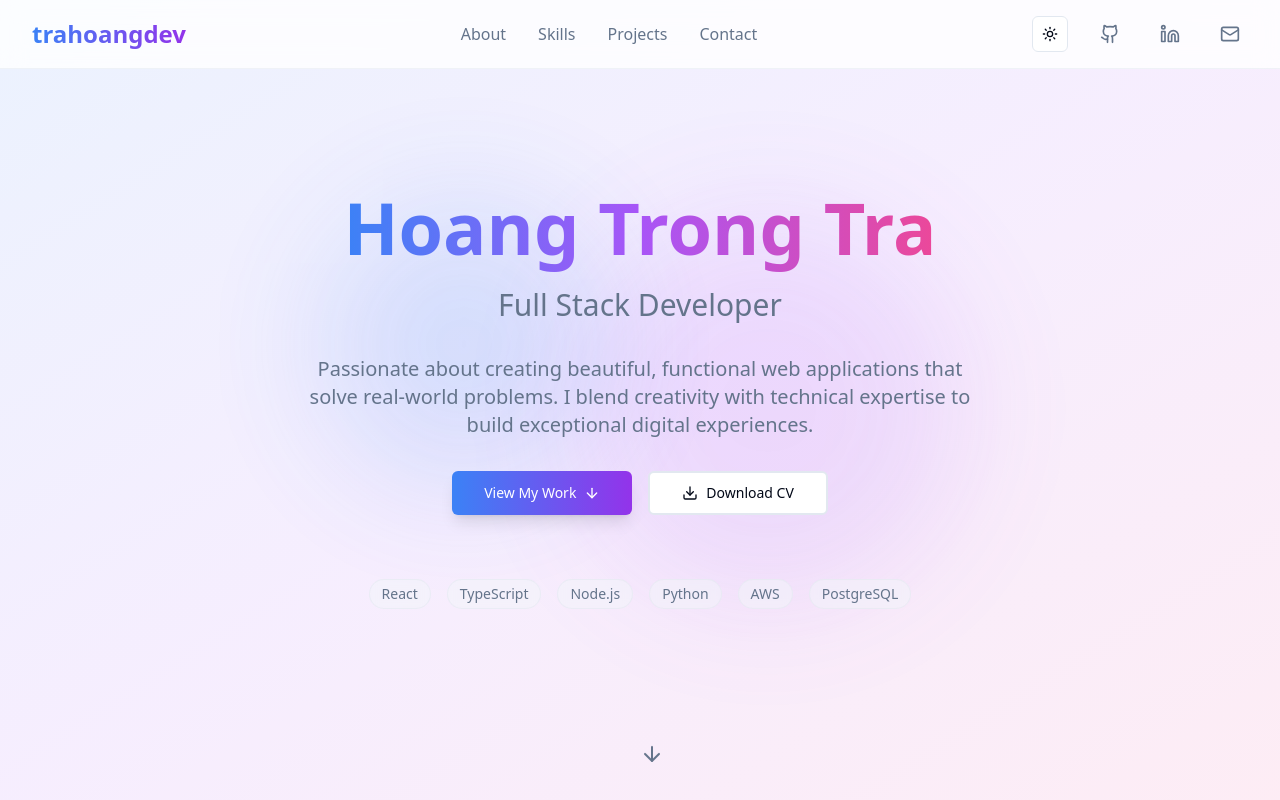
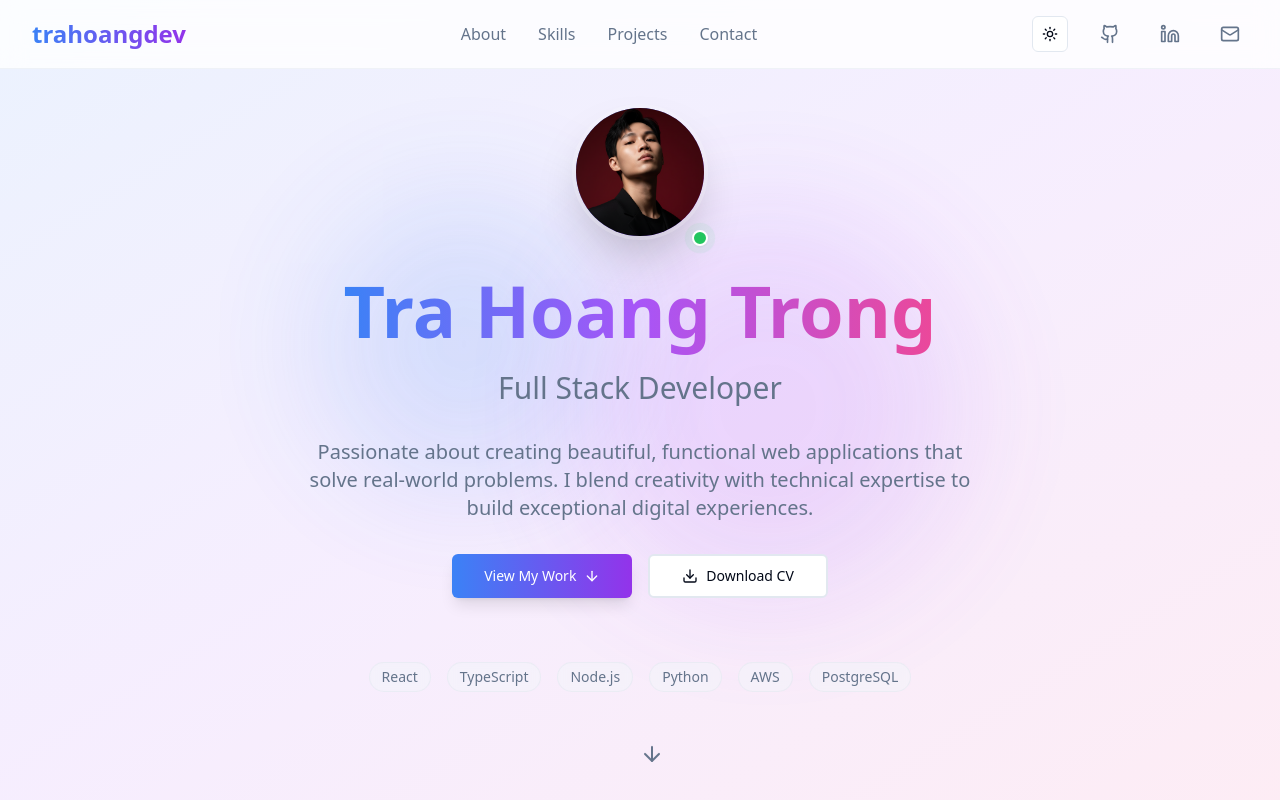
Before and after one commit to trahoangdev/trahoangdev-portfolio, a React (Vite) app: page / in a window 1280 px wide. Shown: the top 800 px of the page. Built offline with nearby package versions, Linux system fonts and the light colour scheme.

Commit message:
updated avatar

```diff
--- a/src/components/sections/Hero.tsx
+++ b/src/components/sections/Hero.tsx
@@ -1,6 +1,7 @@
 
 import { ArrowDown, Download } from 'lucide-react';
 import { Button } from '@/components/ui/button';
+import { Avatar } from '@/components/ui/avatar';
 import { useCurrentTheme } from '@/hooks/use-theme';
 
 const Hero = () => {
@@ -28,9 +29,20 @@ const Hero = () => {
       <div className="container mx-auto px-4 sm:px-6 lg:px-8 relative z-10">
         <div className="text-center max-w-4xl mx-auto">
           <div className="mb-8 animate-fade-in">
+            {/* Avatar */}
+            <div className="flex justify-center mb-8">
+              <Avatar
+                src="/avatar.png"
+                alt="Tra Hoang Trong"
+                size="2xl"
+                fallback="HT"
+                className="ring-4 ring-white/20 shadow-2xl hover:scale-105 transition-transform duration-300"
+              />
+            </div>
+
             <h1 className="text-5xl md:text-7xl font-bold mb-6">
               <span className="bg-gradient-to-r from-blue-500 via-purple-500 to-pink-500 bg-clip-text text-transparent">
-                Hoang Trong Tra
+                Tra Hoang Trong
               </span>
             </h1>
             <h2 className="text-2xl md:text-3xl text-muted-foreground mb-8">
--- a/src/components/ui/avatar.tsx
+++ b/src/components/ui/avatar.tsx
@@ -1,48 +1,91 @@
 import * as React from "react"
-import * as AvatarPrimitive from "@radix-ui/react-avatar"
-
 import { cn } from "@/lib/utils"
 
-const Avatar = React.forwardRef<
-  React.ElementRef<typeof AvatarPrimitive.Root>,
-  React.ComponentPropsWithoutRef<typeof AvatarPrimitive.Root>
->(({ className, ...props }, ref) => (
-  <AvatarPrimitive.Root
+interface AvatarProps extends React.HTMLAttributes<HTMLDivElement> {
+  src?: string
+  alt?: string
+  size?: "sm" | "md" | "lg" | "xl" | "2xl"
+  fallback?: string
+  className?: string
+}
+
+const sizeClasses = {
+  sm: "w-8 h-8",
+  md: "w-12 h-12",
+  lg: "w-16 h-16",
+  xl: "w-24 h-24",
+  "2xl": "w-32 h-32"
+}
+
+const Avatar = React.forwardRef<HTMLDivElement, AvatarProps>(
+  ({ src, alt = "Avatar", size = "2xl", fallback, className, ...props }, ref) => {
+    const [imageError, setImageError] = React.useState(false)
+
+    const handleImageError = () => {
+      setImageError(true)
+    }
+
+    return (
+      <div className="relative inline-block">
+        <div
           ref={ref}
           className={cn(
-      "relative flex h-10 w-10 shrink-0 overflow-hidden rounded-full",
+            "relative inline-flex items-center justify-center rounded-full overflow-hidden bg-gradient-to-br from-blue-500 to-purple-600 text-white font-semibold shadow-lg",
+            "transition-all duration-300 ease-in-out",
+            "hover:shadow-xl hover:shadow-blue-500/25",
+            sizeClasses[size],
             className
           )}
           {...props}
+        >
+          {src && !imageError ? (
+            <img
+              src={src}
+              alt={alt}
+              className="w-full h-full object-cover transition-transform duration-300 hover:scale-105"
+              onError={handleImageError}
             />
-))
-Avatar.displayName = AvatarPrimitive.Root.displayName
+          ) : (
+            <div className="flex items-center justify-center w-full h-full">
+              {fallback ? (
+                <span className="text-sm font-bold">
+                  {fallback}
+                </span>
+              ) : (
+                <svg
+                  className="w-1/2 h-1/2"
+                  fill="currentColor"
+                  viewBox="0 0 20 20"
+                  xmlns="http://www.w3.org/2000/svg"
+                >
+                  <path
+                    fillRule="evenodd"
+                    d="M10 9a3 3 0 100-6 3 3 0 000 6zm-7 9a7 7 0 1114 0H3z"
+                    clipRule="evenodd"
+                  />
+                </svg>
+              )}
+            </div>
+          )}
+        </div>
 
-const AvatarImage = React.forwardRef<
-  React.ElementRef<typeof AvatarPrimitive.Image>,
-  React.ComponentPropsWithoutRef<typeof AvatarPrimitive.Image>
->(({ className, ...props }, ref) => (
-  <AvatarPrimitive.Image
-    ref={ref}
-    className={cn("aspect-square h-full w-full", className)}
-    {...props}
-  />
-))
-AvatarImage.displayName = AvatarPrimitive.Image.displayName
+        {/* Online Status Indicator */}
+        <div className="absolute -bottom-1 -right-1">
+          <div className="relative">
+            {/* Outer pulsing ring */}
+            <div className="absolute inset-0 w-4 h-4 bg-green-400 rounded-full animate-ping opacity-75"></div>
+            {/* Inner solid dot */}
+            <div className="relative w-4 h-4 bg-green-500 rounded-full border-2 border-white shadow-sm"></div>
+          </div>
+        </div>
 
-const AvatarFallback = React.forwardRef<
-  React.ElementRef<typeof AvatarPrimitive.Fallback>,
-  React.ComponentPropsWithoutRef<typeof AvatarPrimitive.Fallback>
->(({ className, ...props }, ref) => (
-  <AvatarPrimitive.Fallback
-    ref={ref}
-    className={cn(
-      "flex h-full w-full items-center justify-center rounded-full bg-muted",
-      className
-    )}
-    {...props}
-  />
-))
-AvatarFallback.displayName = AvatarPrimitive.Fallback.displayName
+        {/* Subtle glow effect */}
+        <div className="absolute inset-0 rounded-full bg-gradient-to-r from-green-400/20 to-blue-400/20 blur-xl opacity-0 hover:opacity-100 transition-opacity duration-500 -z-10"></div>
+      </div>
+    )
+  }
+)
 
-export { Avatar, AvatarImage, AvatarFallback }
+Avatar.displayName = "Avatar"
+
+export { Avatar }
--- a/tailwind.config.ts
+++ b/tailwind.config.ts
@@ -95,14 +95,32 @@ export default {
 						opacity: '1',
 						transform: 'translateY(0)'
 					}
+				},
+				'pulse-slow': {
+					'0%, 100%': {
+						opacity: '1'
+					},
+					'50%': {
+						opacity: '0.8'
+					}
+				},
+				'float': {
+					'0%, 100%': {
+						transform: 'translateY(0px)'
+					},
+					'50%': {
+						transform: 'translateY(-10px)'
+					}
 				}
 			},
 			animation: {
 				'accordion-down': 'accordion-down 0.2s ease-out',
 				'accordion-up': 'accordion-up 0.2s ease-out',
-				'fade-in': 'fade-in 0.6s ease-out'
+				'fade-in': 'fade-in 0.6s ease-out',
+				'pulse-slow': 'pulse-slow 3s ease-in-out infinite',
+				'float': 'float 6s ease-in-out infinite'
 			}
 		}
 	},
-	plugins: [require("tailwindcss-animate")],
+	plugins: [],
 } satisfies Config;
```
Also changed, not shown: public/avatar-placeholder.svg (added), public/avatar.png (added). Lines whose indentation alone changed are shown as unchanged.
